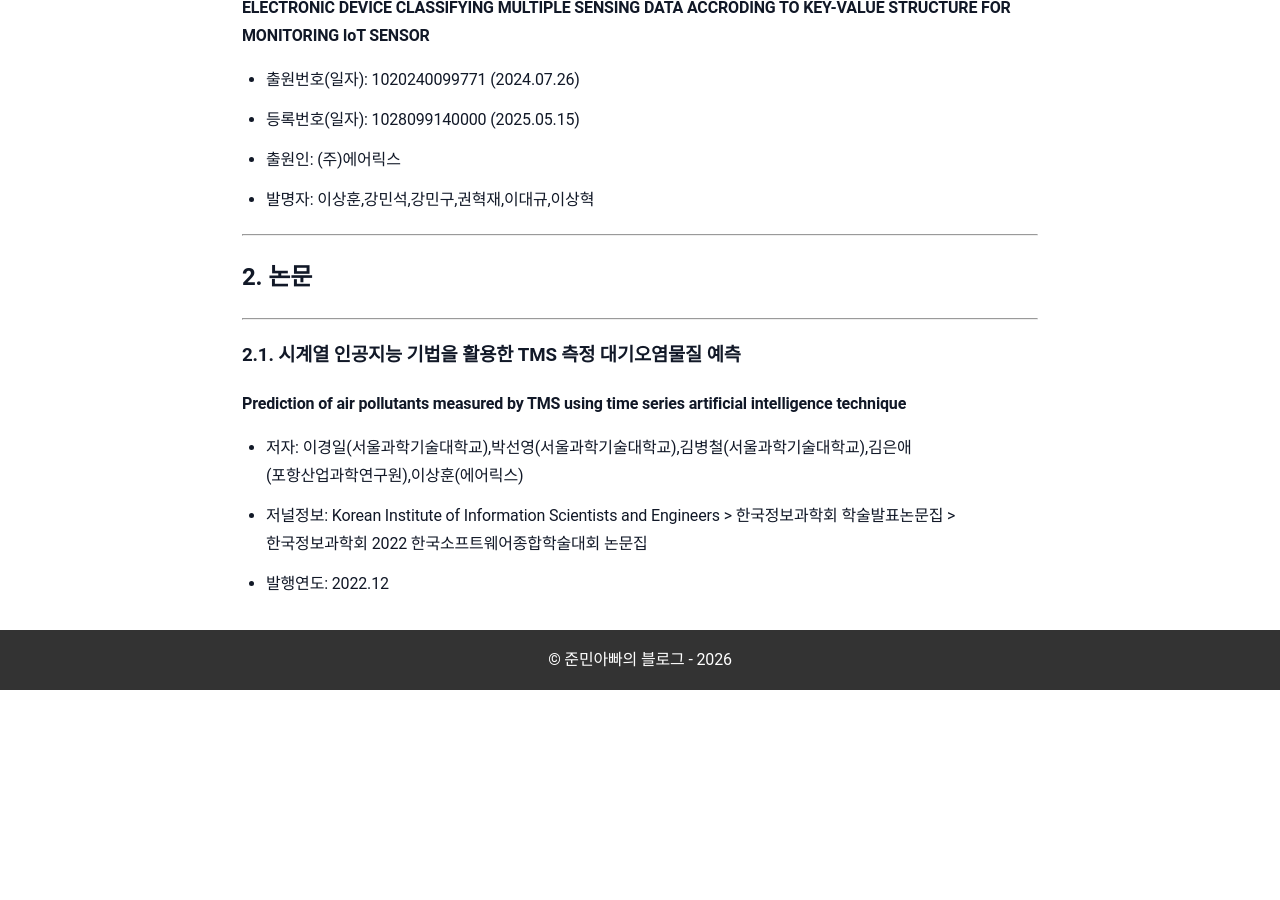
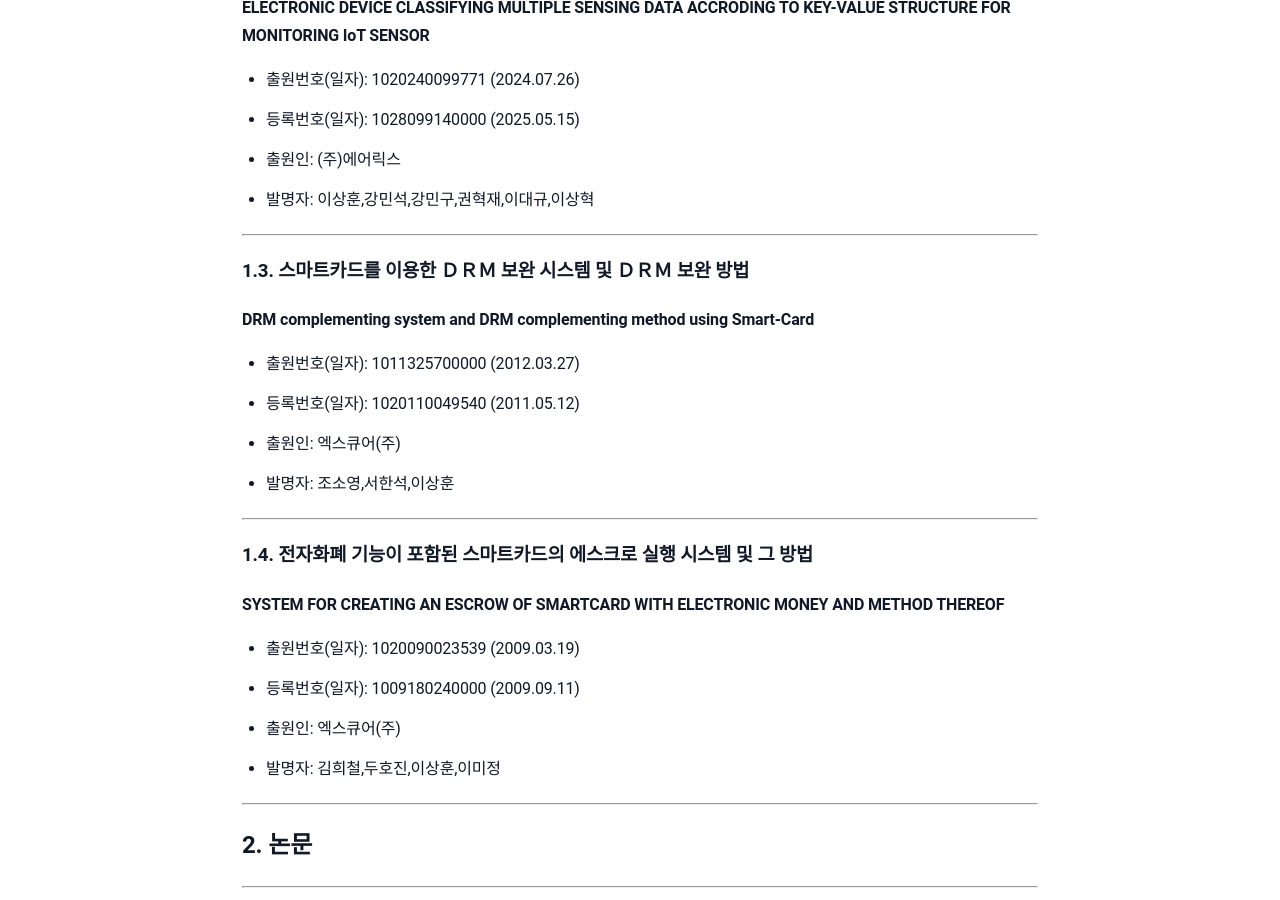
Before and after one commit to sanghoon-lee/sanghoon-lee.github.io, a Jekyll site: the page built from research.md, in a window 1280 px wide and 900 px high, scrolled down 727 px. Built offline with Jekyll 4.4.1, drawn with Linux system fonts in a browser that asks for light colours; before the commit the page ends 1417 px from its top, so only the background shows below that.

Commit message:
research.md 추가

```diff
--- a/research.md
+++ b/research.md
@@ -29,6 +29,28 @@ permalink: /research/
 
 ---
 
+### 1.3. 스마트카드를 이용한 ＤＲＭ 보완 시스템 및 ＤＲＭ 보완 방법
+
+**DRM complementing system and DRM complementing method using Smart-Card**
+
+* 출원번호(일자):   1011325700000 (2012.03.27)
+* 등록번호(일자):   1020110049540 (2011.05.12)
+* 출원인: 엑스큐어(주)
+* 발명자: 조소영,서한석,이상훈
+
+---
+
+### 1.4. 전자화폐 기능이 포함된 스마트카드의 에스크로 실행 시스템 및 그 방법
+
+**SYSTEM FOR CREATING AN ESCROW OF SMARTCARD WITH ELECTRONIC MONEY AND METHOD THEREOF**
+
+* 출원번호(일자):   1020090023539 (2009.03.19)
+* 등록번호(일자):	1009180240000 (2009.09.11)
+* 출원인: 엑스큐어(주)
+* 발명자: 김희철,두호진,이상훈,이미정
+
+---
+
 ## 2. 논문
 
 ---
@@ -40,3 +62,5 @@ permalink: /research/
 * 저자: 이경일(서울과학기술대학교),박선영(서울과학기술대학교),김병철(서울과학기술대학교),김은애(포항산업과학연구원),이상훈(에어릭스)
 * 저널정보: Korean Institute of Information Scientists and Engineers > 한국정보과학회 학술발표논문집 > 한국정보과학회 2022 한국소프트웨어종합학술대회 논문집
 * 발행연도: 2022.12
+
+---
```
